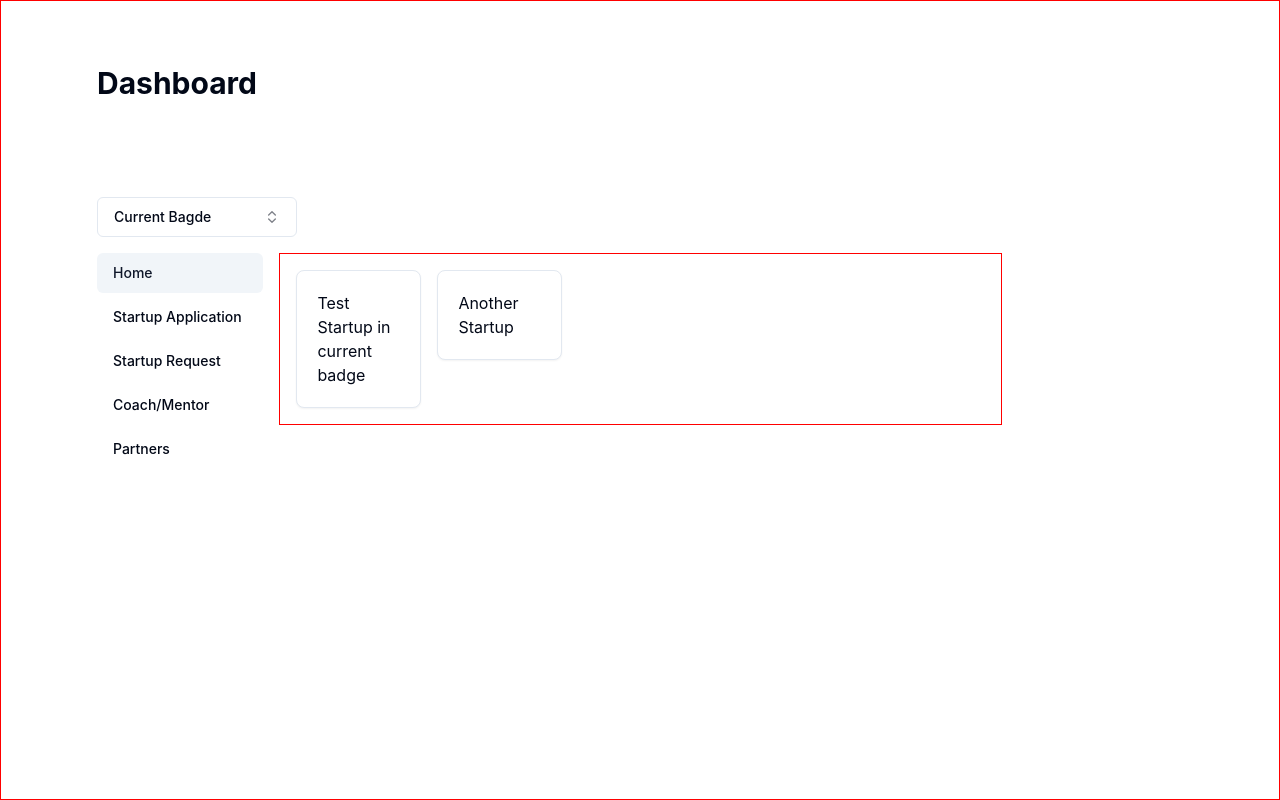
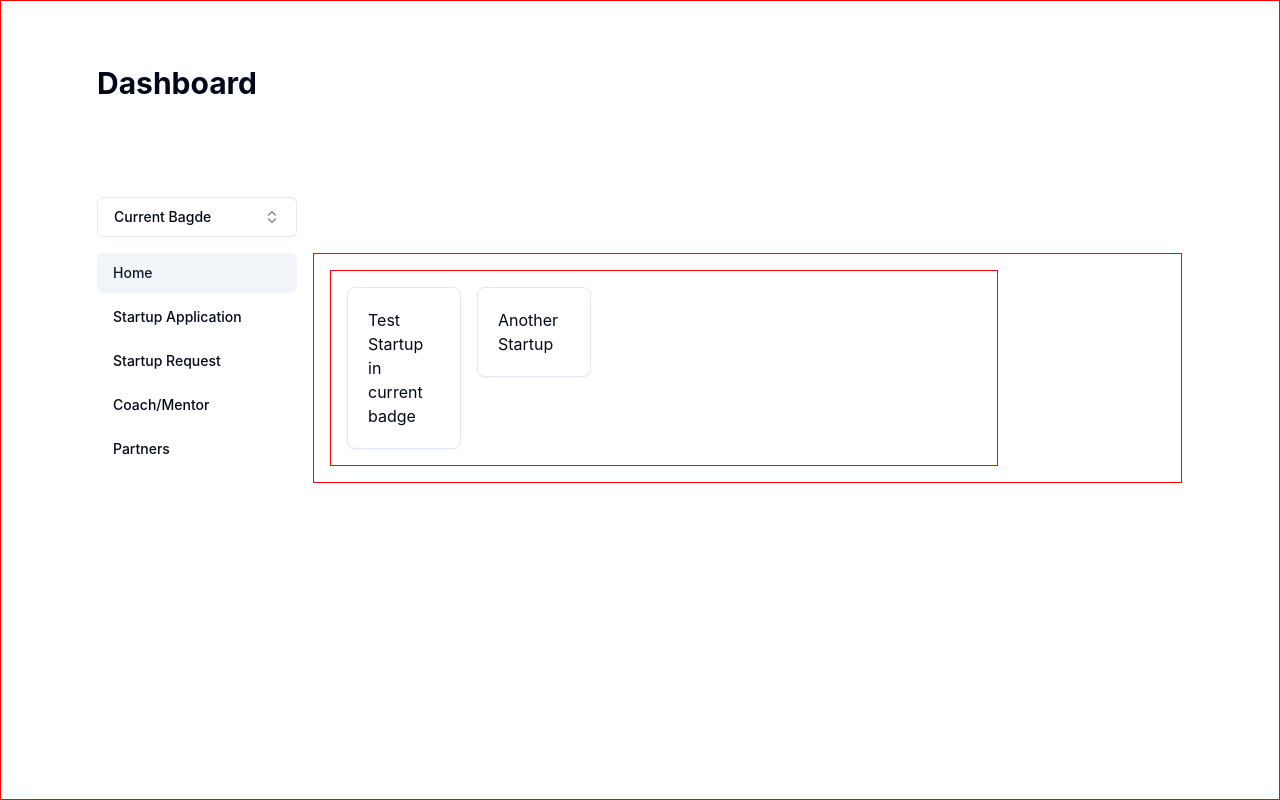
Before and after one commit to swyss/hack-42, a React (Vite) app in the folder frontend/: page /dashboard in a window 1280 px wide. Built offline with nearby package versions, Linux system fonts and the light colour scheme.

Commit message:
add: fiwxed dash

```diff
--- a/frontend/src/pages/Dashboard.jsx
+++ b/frontend/src/pages/Dashboard.jsx
@@ -168,34 +168,39 @@ const Dashboard = () => {
           </Popover>
         </div>
         <div className="w-full flex mt-4">
-          <div className="w-[200px] h-full  mr-4">
+          <div className="w-[200px] h-full mr-4">
             <ul>
               {" "}
-              {/* This ul tag should wrap all list items */}
+              {/* Correct placement of the <ul> opening tag */}
               {menu.map((item, index) => (
                 <li key={index} className="mb-1">
                   {" "}
-                  {/* Each item is an li, not ul */}
+                  {/* Each item is correctly an <li> */}
                   <Button
                     variant="ghost"
                     className={`w-full justify-start ${
                       index === activeIndex
                         ? "bg-accent text-accent-foreground"
                         : ""
-                    }`}
+                    }`} // Corrected conditional class application
                     onClick={() => {
                       setActiveIndex(index);
                       setViewIndex(index);
                     }}
                   >
                     {item.label}
-                  </Button>
+                  </Button>{" "}
+                  {/* Assuming Button is a self-closing component */}
                 </li>
               ))}
-            </ul>
+            </ul>{" "}
+            {/* Correct placement of the <ul> closing tag */}
           </div>
+          <div className="w-4/5 debug p-4">
           <div className="w-full">{views[viewIndex]}</div>
         </div>
+        </div>
+
       </div>
     </div>
   );
```
